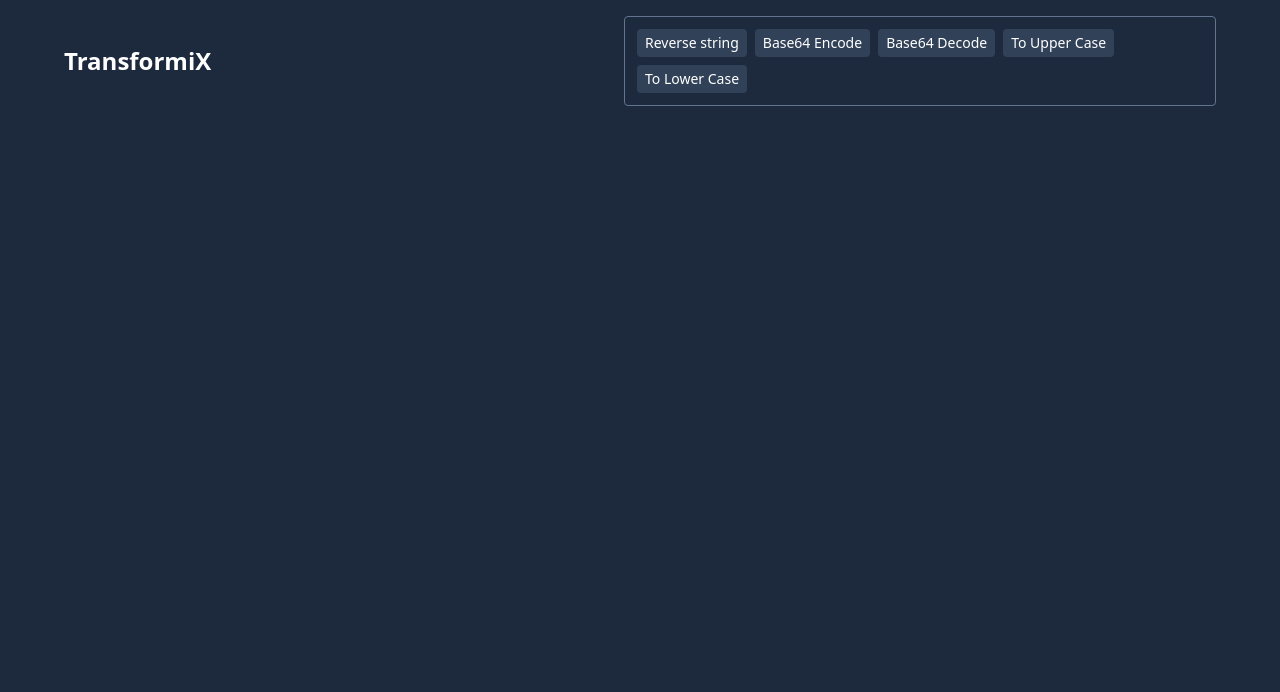
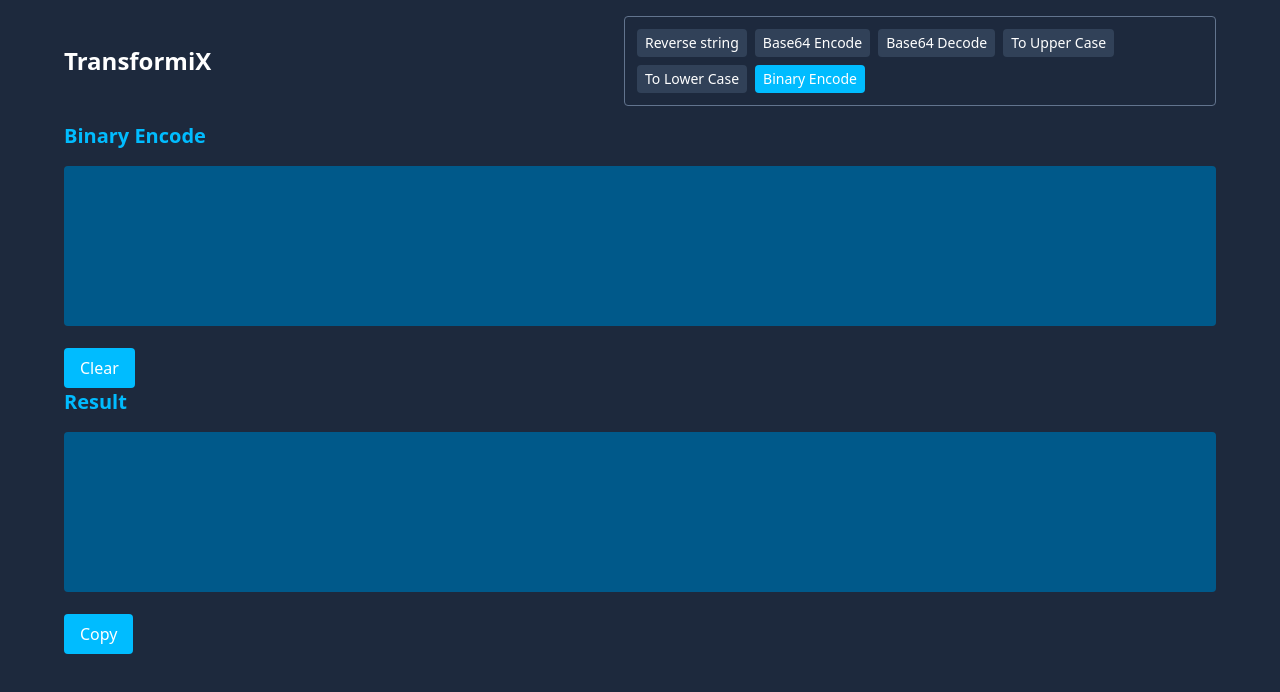
Before and after one commit to prmakk/transformix, a React (Vite) app: page /binary/encode in a window 1280 px wide. Shown: the top 692 px of the page. Built offline with nearby package versions, Linux system fonts and the light colour scheme.

Commit message:
feat: binary encode page

```diff
--- a/src/App.tsx
+++ b/src/App.tsx
@@ -9,6 +9,7 @@ import Base64EncodePage from "./components/pages/Base64EncodePage";
 import Base64DecodePage from "./components/pages/Base64DecodePage";
 import ToUpperPage from "./components/pages/ToUpperPage";
 import ToLowerPage from "./components/pages/ToLowerPage";
+import BinaryEncodePage from "./components/pages/BinaryEncodePage";
 
 function App() {
     return (
@@ -28,6 +29,10 @@ function App() {
                     />
                     <Route path="/upper" element={<ToUpperPage />} />
                     <Route path="/lower" element={<ToLowerPage />} />
+                    <Route
+                        path="/binary/encode"
+                        element={<BinaryEncodePage />}
+                    />
                 </Routes>
                 <Toaster position="top-right" />
             </div>
--- /dev/null
+++ b/src/components/pages/BinaryEncodePage.tsx
@@ -0,0 +1,40 @@
+import { FC, useEffect, useState } from "react";
+
+import TransformText from "../layouts/TransformText";
+import toast from "react-hot-toast";
+
+const BinaryEncodePage: FC = () => {
+    const [inputText, setInputText] = useState("");
+    const [outputText, setOutputText] = useState("");
+
+    const handleBinaryEncode = (text: string) => {
+        try {
+            let binary = "";
+            for (let i = 0; i < text.length; i++) {
+                let charCode = text.charCodeAt(i).toString(2);
+                while (charCode.length < 8) {
+                    charCode = "0" + charCode;
+                }
+                binary += charCode + " ";
+            }
+            return setOutputText(binary.trim());
+        } catch (e) {
+            toast.error;
+        }
+    };
+
+    useEffect(() => {
+        handleBinaryEncode(inputText);
+    }, [inputText]);
+
+    return (
+        <TransformText
+            title="Binary Encode"
+            inputText={inputText}
+            setInputText={setInputText}
+            outputText={outputText}
+        />
+    );
+};
+
+export default BinaryEncodePage;
--- a/src/components/widgets/Header.tsx
+++ b/src/components/widgets/Header.tsx
@@ -22,6 +22,10 @@ const Header: FC = () => {
         {
             link: "/lower",
             title: "To Lower Case",
+        },
+        {
+            link: "/binary/encode",
+            title: "Binary Encode",
         },
     ];
     return (
```
